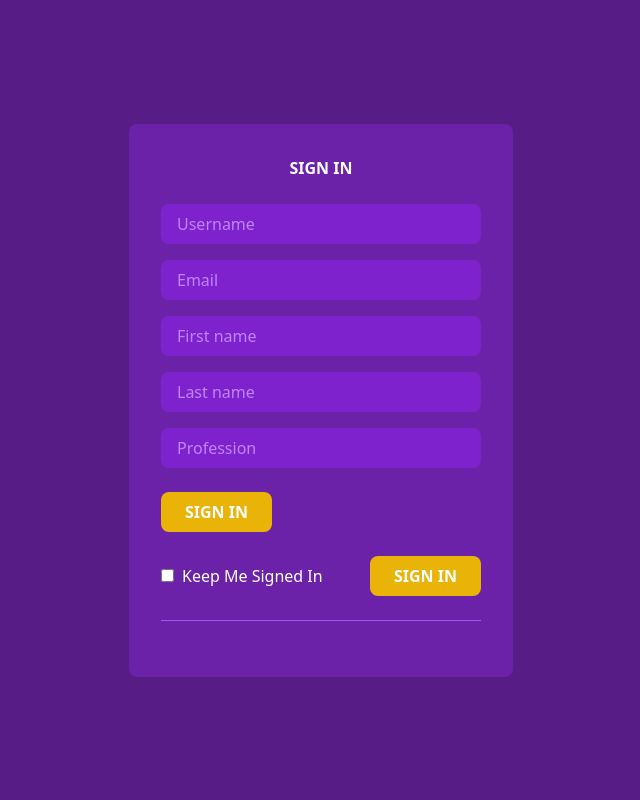
After one commit to DenysBzenko/http-requests, a Django app: page /registration/ in a window 1280 px wide. The commit adds this page. Shown: the whole page, without its empty margins (319-959 px from the left). Run offline with Django 4.2, Linux system fonts and the light colour scheme; some libraries are stand-ins or nearby versions.

```diff
--- a/django/djangoprojecthttp/chatbot/static/script/index.js
+++ b/django/djangoprojecthttp/chatbot/static/script/index.js
@@ -1,4 +1,6 @@
-const chatSocket = new WebSocket("ws://127.0.0.1:8000/ws");
+const chatSocket = new WebSocket(
+    "ws://127.0.0.1:8000/ws"
+);
 
 console.log('Hello from myscript.js!');
 const output = document.querySelector("#output");
--- /dev/null
+++ b/django/djangoprojecthttp/chatbot/templates/registration.html
@@ -0,0 +1,52 @@
+<!DOCTYPE html>
+<html lang="en">
+<head>
+<meta charset="UTF-8">
+<meta name="viewport" content="width=device-width, initial-scale=1.0">
+<title>Sign In Page</title>
+<script src="https://cdn.tailwindcss.com"></script>
+<link rel="stylesheet" href="https://cdnjs.cloudflare.com/ajax/libs/font-awesome/5.15.3/css/all.min.css">
+<style>
+  /* Custom styles to ensure placeholder images fit well */
+  .placeholder-img {
+    width: 100%;
+    height: auto;
+    background-color: #CBD5E0;
+    color: transparent;
+    text-align: center;
+    line-height: 150px;
+  }
+</style>
+</head>
+<body class="bg-purple-900 h-screen flex items-center justify-center">
+  <div class="bg-purple-800 text-white p-8 rounded-lg w-96">
+    <div class="flex justify-around mb-6">
+      <button class="font-bold">SIGN IN</button>
+
+    </div>
+    <form method="post" action="/register/">
+        {% csrf_token %}
+        <div class="space-y-4">
+          <input type="text" name="username" placeholder="Username" class="w-full px-4 py-2 rounded-lg bg-purple-700 placeholder-purple-400 focus:outline-none">
+          <input type="email" name="email" placeholder="Email" class="w-full px-4 py-2 rounded-lg bg-purple-700 placeholder-purple-400 focus:outline-none">
+          <input type="text" name="first_name" placeholder="First name" class="w-full px-4 py-2 rounded-lg bg-purple-700 placeholder-purple-400 focus:outline-none">
+          <input type="text" name="last_name" placeholder="Last name" class="w-full px-4 py-2 rounded-lg bg-purple-700 placeholder-purple-400 focus:outline-none">
+          <input type="text" name="profession" placeholder="Profession" class="w-full px-4 py-2 rounded-lg bg-purple-700 placeholder-purple-400 focus:outline-none">
+        </div>
+        <div class="flex items-center justify-between mt-6">
+
+          <button type="submit" class="bg-yellow-500 text-white px-6 py-2 rounded-lg font-bold">SIGN IN</button>
+        </div>
+      </form>
+
+    <div class="flex items-center justify-between mt-6">
+      <label class="flex items-center">
+        <input type="checkbox" class="form-checkbox text-yellow-500">
+        <span class="ml-2">Keep Me Signed In</span>
+      </label>
+      <button class="bg-yellow-500 text-white px-6 py-2 rounded-lg font-bold">SIGN IN</button>
+    </div>
+    <div class="border-b border-purple-500 my-6"></div>
+  </div>
+</body>
+</html>
--- a/django/djangoprojecthttp/chatbot/templates/websocket.html
+++ b/django/djangoprojecthttp/chatbot/templates/websocket.html
@@ -27,8 +27,6 @@
             <button onclick="sendMessage()">Send</button>
         </div>
     </div>
-
-    {% comment %} <script src="{% static 'scripts/index.js' %}" defer></script> {% endcomment %}
     <script src="{% static 'script/chat.js' %}" defer></script>
 </body>
 </html>
--- a/django/djangoprojecthttp/chatbot/urls.py
+++ b/django/djangoprojecthttp/chatbot/urls.py
@@ -1,5 +1,8 @@
 from django.urls import path
 from . import views
+from django.conf import settings
+from django.conf.urls.static import static
+
 
 urlpatterns = [
     path('cookie/set/', views.set_cookie_view),
@@ -9,7 +12,7 @@ urlpatterns = [
 
     path('users/', views.get_all_users, name='get_all_users'),
     path('users/<int:id>/', views.get_user_by_id, name='get_user_by_id'),
-    path('users/new/', views.post_user, name='post_user'),
+    path('registration/', views.register, name='post_user'),
     path('users/update/<int:id>/', views.put_user, name='put_user'),
     path('users/modify/<int:id>/', views.patch_user, name='patch_user'),
     path('users/delete/<int:id>/', views.delete_user, name='delete_user'),
@@ -18,3 +21,6 @@ urlpatterns = [
 
     path('ws/chat/', views.my_websocket, name='my_websocket'),
 ]
+
+if settings.DEBUG:
+    urlpatterns += static(settings.STATIC_URL, document_root=settings.STATICFILES_DIRS[0])
--- a/django/djangoprojecthttp/chatbot/views.py
+++ b/django/djangoprojecthttp/chatbot/views.py
@@ -43,13 +43,32 @@ def get_user_by_id(request, id):
         return JsonResponse(user)
     else:
         return HttpResponse(status=404)
+from django.http import JsonResponse, HttpResponseRedirect
+from django.views.decorators.csrf import csrf_exempt
+import json
+
 @csrf_exempt
-def post_user(request):
-    users = load_users()
-    new_user = json.loads(request.body)
-    users.append(new_user)
-    save_users(users)
-    return JsonResponse(new_user, status=201)
+def register(request):
+    if request.method == 'POST':
+        users = load_users()
+        new_user = {
+            "username": request.POST.get('username'),
+            "email": request.POST.get('email'),
+            "first_name": request.POST.get('first_name'),
+            "last_name": request.POST.get('last_name'),
+            "profession": request.POST.get('profession'),
+
+            "id": users[-1]['id'] + 1 if users else 1,
+            "created_at": str(datetime.now()),
+            "is_admin": False
+        }
+        users.append(new_user)
+        save_users(users)
+        return HttpResponseRedirect(reverse("my_websocket"))
+    else:
+
+        return render(request, 'registration.html')
+
 @csrf_exempt
 def put_user(request, id):
     users = load_users()
--- a/django/djangoprojecthttp/djangoprojecthttp/asgi.py
+++ b/django/djangoprojecthttp/djangoprojecthttp/asgi.py
@@ -29,7 +29,7 @@ application = ProtocolTypeRouter({
 
     'websocket': AuthMiddlewareStack(
         URLRouter([
-            path('ws/', ChatConsumer.as_asgi()),
+            path('ws', ChatConsumer.as_asgi()),
         ])
     ),
 })
```
Also changed, not shown: django/djangoprojecthttp/chatbot/consumers.py (+2 -6 lines), django/djangoprojecthttp/chatbot/helpers/utils.py (+3 -4 lines), django/djangoprojecthttp/chatbot/static/script/chat.js (+3 -6 lines), django/djangoprojecthttp/djangoprojecthttp/settings.py (+7 -0 lines).
